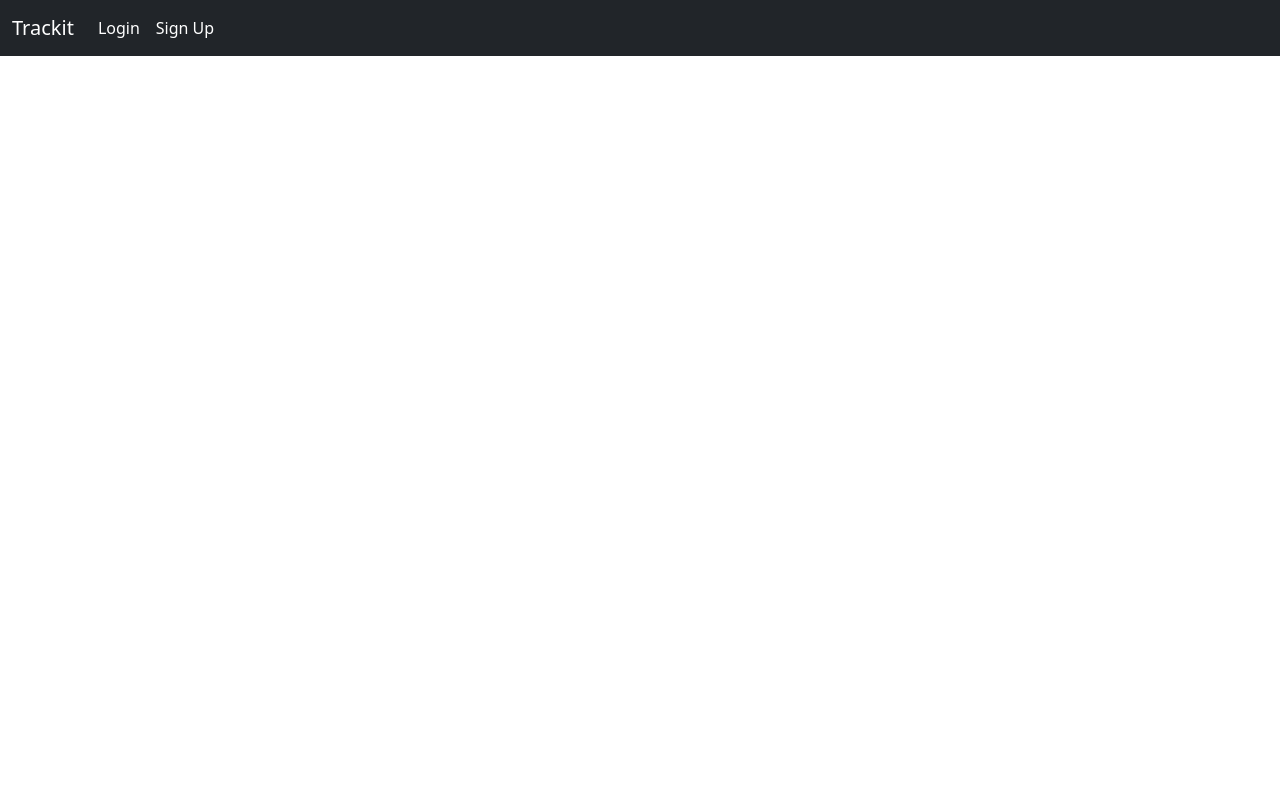
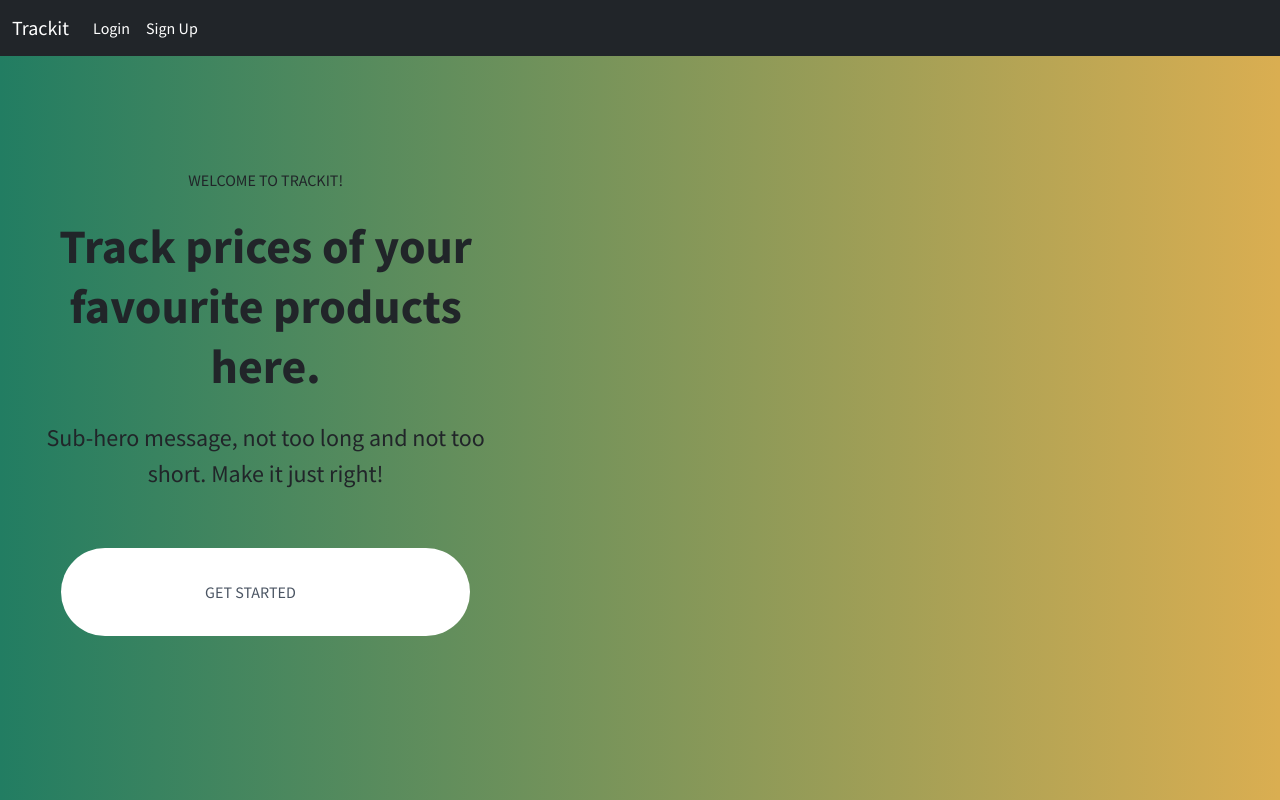
Before and after one commit to diganthp/trackitdev, a Flask app: page / in a window 1280 px wide. Run offline with Flask 2, Linux system fonts and the light colour scheme.

Commit message:
feature update

```diff
--- a/main.py
+++ b/main.py
@@ -1,11 +1,14 @@
 from flask import Flask, render_template, redirect, url_for, request, session, flash
 import mysql.connector
 from bs4 import BeautifulSoup
+from datetime import timedelta
 
 
 #Flask app variables
 app = application =  Flask(__name__, static_folder='static')
 app.config['SECRET_KEY'] = 'Thisissupposedtobesecret!'
+app.permanent_session_lifetime = timedelta(days=7)
+
 #Connection details
 user='root'
 password = 'Cloudproject##'
@@ -29,13 +32,19 @@ def index():
 def login():
     if request.method == 'POST':
         cur = conn.cursor()
+        session.permanent = False
         uname = request.form.get('loginame')
         passw = request.form.get('loginpass')
+        remem = request.form.get('meme')
         cur.execute('select * from userdata where username = "{}" or email = "{}" and password = "{}"'.format(uname, uname, passw))
         results = cur.fetchall()
         for row in results:
             if row[0] == "{}".format(uname) or row[1] == "{}".format(uname) and row[2] == "{}".format(passw):
-                session['user'] = uname
+                if remem == "on":
+                    session.permanent = True
+                    session['user'] = uname
+                else:
+                    session['user'] = uname
                 return redirect(url_for('user'))
     else:
         if 'user' in session:
@@ -65,19 +74,36 @@ def about():
 
 @app.route('/registerationaction', methods=['GET', 'POST'])
 def registerationaction():
-    signname = request.form.get('signupname')
-    signmail = request.form.get('signupemail')
-    signpassw = request.form.get('signuppass')
-    datatuple = ("{}".format(signname), "{}".format(signmail), "{}".format(signpassw))
-    cur.execute('INSERT INTO userdata (username, email, password) VALUES {}'.format(datatuple))
-    conn.commit()
-    cur.close()
-    if 'user' in session:
-        session.pop('user', None)
-        return redirect(url_for('login'))
+    if conn.is_connected() != True:
+        conn.reconnect()
+        cur = conn.cursor()
+        signname = request.form.get('signupname')
+        signmail = request.form.get('signupemail')
+        signpassw = request.form.get('signuppass')
+        datatuple = ("{}".format(signname), "{}".format(signmail), "{}".format(signpassw))
+        cur.execute('INSERT INTO userdata (username, email, password) VALUES {}'.format(datatuple))
+        conn.commit()
+        cur.close()
+        if 'user' in session:
+            session.pop('user', None)
+            return redirect(url_for('login'))
+        else:
+            return render_template('login.html')
     else:
-        return render_template('login.html')
+        signname = request.form.get('signupname')
+        signmail = request.form.get('signupemail')
+        signpassw = request.form.get('signuppass')
+        datatuple = ("{}".format(signname), "{}".format(signmail), "{}".format(signpassw))
+        cur.execute('INSERT INTO userdata (username, email, password) VALUES {}'.format(datatuple))
+        conn.commit()
+        cur.close()
+        if 'user' in session:
+            session.pop('user', None)
+            return redirect(url_for('login'))
+        else:
+            return render_template('login.html')
 
-print("hehe")
+print("sdsd")
+
 if __name__ == '__main__':
     app.run(debug=True)
--- a/templates/base.html
+++ b/templates/base.html
@@ -7,8 +7,13 @@
     <meta http-equiv="X-UA-Compatible" content="IE=edge">
     <meta name="viewport" content="width=device-width, initial-scale=1.0">
     <title>{% block title %} {% endblock %}</title>
+    <style>
+        .gradient {
+          background: linear-gradient(90deg, #227d62 0%, #daae51 100%);
+        }
+      </style>
 </head>
-<body>
+<body class="gradient">
     {% block body %}
 
     <nav class="navbar navbar-expand-lg navbar-dark bg-dark">
@@ -34,8 +39,6 @@
 
 
 
-
-
     {% endblock %}
 
 </body>
--- a/templates/index.html
+++ b/templates/index.html
@@ -1,9 +1,43 @@
-{% include 'base.html' %}
-
-
-{% block title%}{% endblock %}
-
-{% block body %}
-
-
-{% endblock %}
+{% include "base.html" %}
+{% block title %}{% endblock %}
+{% block body%}
+<!DOCTYPE html>
+<html lang="en">
+  <head>
+    <meta charset="UTF-8" />
+    <meta name="viewport" content="width=device-width, initial-scale=1.0" />
+    <meta http-equiv="X-UA-Compatible" content="ie=edge" />
+    <meta name="description" content="Simple landind page" />
+    <meta name="keywords" content="" />
+    <meta name="author" content="" />
+    <link rel="stylesheet" href="https://unpkg.com/tailwindcss@2.2.19/dist/tailwind.min.css"/>
+    <!--Replace with your tailwind.css once created-->
+    <link href="https://fonts.googleapis.com/css?family=Source+Sans+Pro:400,700" rel="stylesheet" />
+    <!-- Define your gradient here - use online tools to find a gradient matching your branding-->
+  </head>
+  <body class="leading-normal tracking-normal text-white" style="font-family: 'Source Sans Pro', sans-serif;">
+    <!--Hero-->
+    <div class="pt-28">
+      <div class="container px-3 mx-auto flex flex-wrap flex-col md:flex-row items-center">
+        <!--Left Col-->
+        <div class="flex flex-col w-full md:w-2/5 justify-center items-start text-center md:text-center">
+          <p class="uppercase tracking-loose w-full">Welcome to Trackit!</p>
+          <h1 class="my-4 text-5xl font-bold leading-tight text-center">
+            Track prices of your favourite products here.
+          </h1>
+          <p class="leading-normal text-2xl mb-8">
+            Sub-hero message, not too long and not too short. Make it just right!
+          </p>
+          <a href="login" class="mx-auto lg:mx-0 bg-white text-gray-600 font-bold rounded-full my-6 py-4 px-8 focus:outline-none transform transition hover:scale-105 duration-300 ease-in-out"><input type="btn" value="GET STARTED" style="padding-left: 7rem; padding-right: 2rem; padding-top: 0.5rem; padding-bottom: 0.5rem;"></a>
+        </div>
+        <!--Right Col-->
+      </div>
+    </div>
+  </body>
+</html>
+<br>
+<br>
+<br>
+<br>
+<br>
+{% endblock%}
--- a/templates/register.html
+++ b/templates/register.html
@@ -50,6 +50,6 @@
         <input class="btn" type="submit" id="button" value="SIGN UP" style="background-color: #1a54db; color:white; padding-left: 7rem; padding-right: 7rem; padding-top: 0.5rem; padding-bottom: 0.5rem;"/>
       </div>
     </form>
-    <p><small>Already a user? Please login here <a href=login class="link-primary">Login</a></small></p>
+    <p class="text-center"><small>Already a user? Please login here <a href=login class="link-primary">Login</a></small></p>
 
 {% endblock %}
```
Also changed, not shown: templates/login.html (+13 -6 lines).
